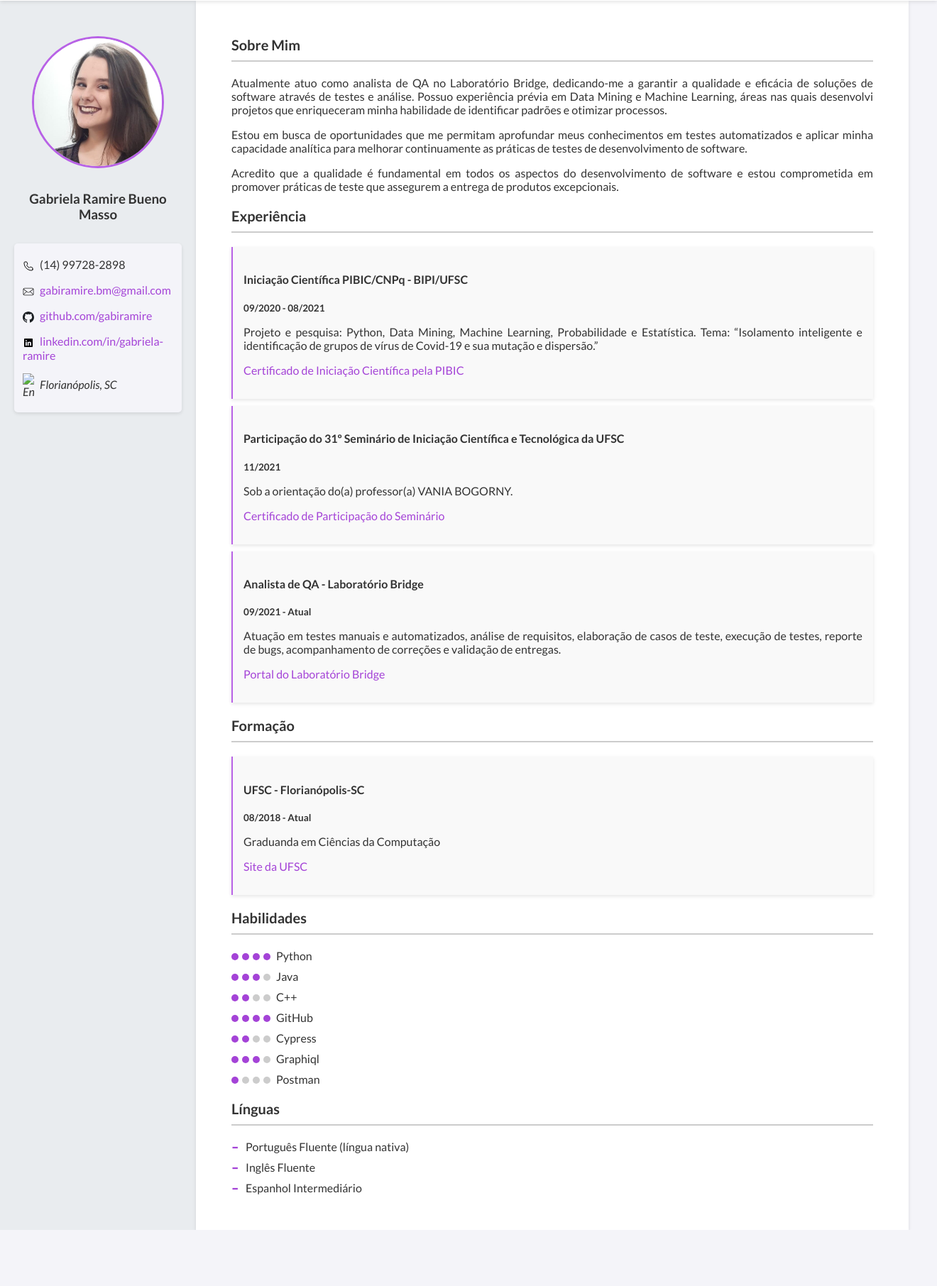
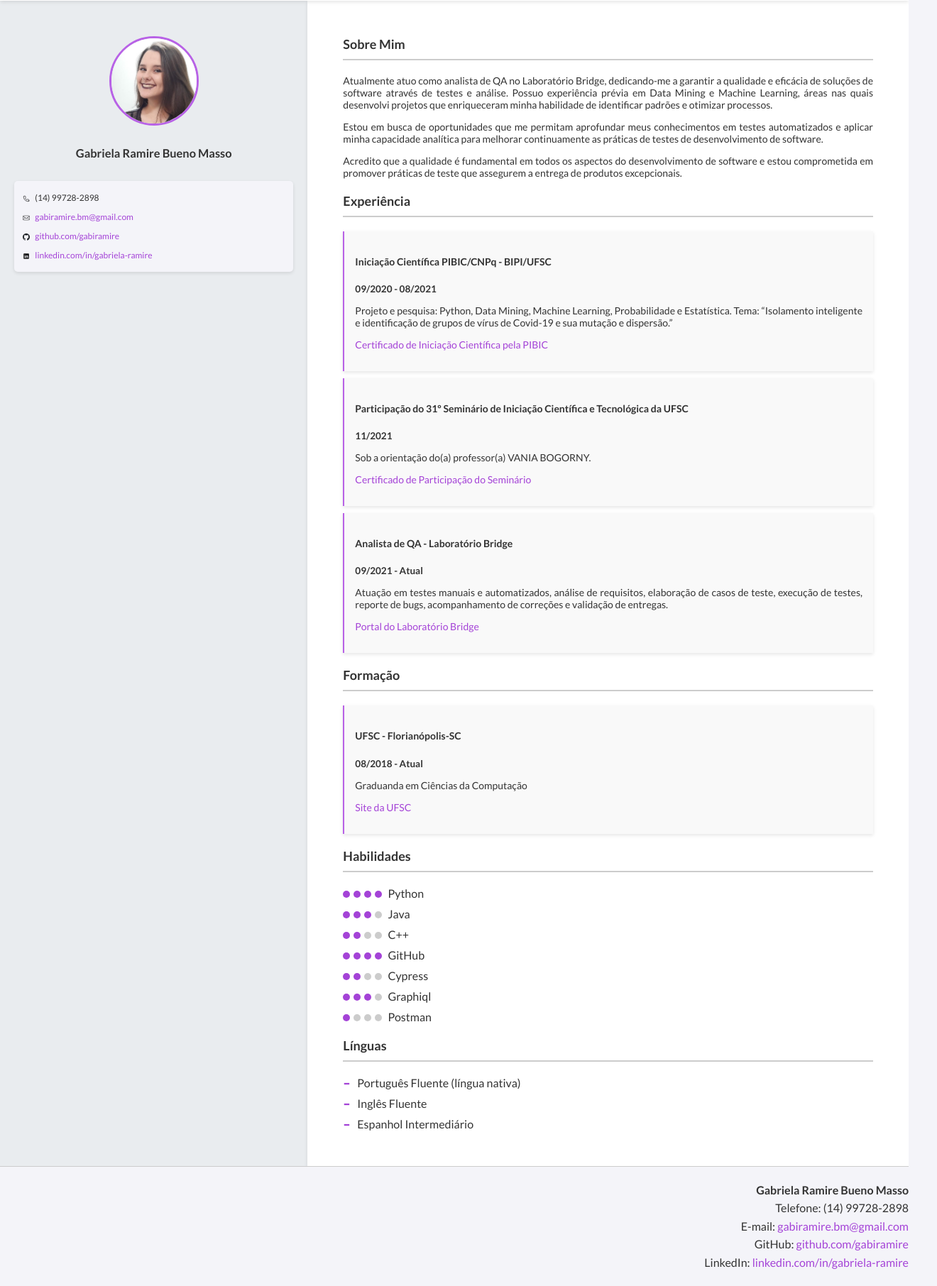
Before and after one commit to gabiramire/CV, a plain HTML site: page index.html in a window 1280 px wide. Shown: the part 58-1870 px from the top of the page at 71% size, 1320 px wide, since content can reach past the window. Before the commit the page ends 1791 px from the top, so only its background shows below. Drawn offline with Linux system fonts and the light colour scheme.

Commit message:
Ajustes finais

```diff
--- a/index.html
+++ b/index.html
@@ -45,13 +45,6 @@
                         <img id="icon-contacts" src="src/linkedin.svg" alt="LinkedIn">
                         <a href="https://www.linkedin.com/in/gabriela-ramire-10aa3323a/" target="_blank">linkedin.com/in/gabriela-ramire</a>
                     </p>
-                </class>
-                    <address>
-                        <p>
-                            <img id="icon-contacts" src="src/location.svg" alt="Endereço">
-                            Florianópolis, SC
-                        </p>
-                    </address>
                 </div>
             </aside>
             <main>
@@ -151,4 +144,13 @@
                 </section>
             </div>
             </main>
+            <footer>
+                <address>
+                    <strong>Gabriela Ramire Bueno Masso</strong><br>
+                    Telefone: (14) 99728-2898<br>
+                    E-mail: <a href="mailto:gabiramire.bm@gmail.com">gabiramire.bm@gmail.com</a><br>
+                    GitHub: <a href="https://github.com/gabiramire" target="_blank">github.com/gabiramire</a><br>
+                    LinkedIn: <a href="https://www.linkedin.com/in/gabriela-ramire-10aa3323a/" target="_blank">linkedin.com/in/gabriela-ramire</a><br>
+                </address>
+            </footer>
 </html>
--- a/style.css
+++ b/style.css
@@ -1,4 +1,4 @@
-
+/* Body */
 body {
     font-family: "Lato", sans-serif;
     background-color: #f4f4f9;
@@ -11,6 +11,7 @@ body {
     min-height: 100vh;
 }
 
+/* Estilização dos links */
 a {
     text-decoration: none;
     color: #a443d7;
@@ -30,6 +31,7 @@ a:active {
     background-color: #bb62eb;
 }
 
+/* Header */
 header {
     width: 100%;
     background-color: #ffffff;
@@ -39,6 +41,7 @@ header {
     z-index: 1000;
 }
 
+/* Barra de navegação */
 nav ul {
     list-style-type: none;
     padding: 0;
@@ -57,18 +60,18 @@ nav ul li a {
     transition: color 0.3s;
 }
 
-/* nav ul li a:hover {
-    color: #a443d7;
-} */
-
 #nav-item:hover{
     color:#a443d7;
     background-color: #ffffff;
 }
 
+#nav-item:active{
+    color:#ffffff;
+    background-color: #e0d4f7;
+}
 
-
-
+/* Ajustando Aside e Main em um Container */
+/* Aqui utilizei o display */
 
 .container {
     display: flex;
@@ -76,6 +79,7 @@ nav ul li a {
     width: 100%;
 }
 
+/* Início Aside */
 aside {
     flex: 1;
     position: static;
@@ -116,6 +120,7 @@ img {
     border: 3px solid #b862e6;
 }
 
+/* Início Main */
 main {
     flex: 4;
     padding: 30px;
@@ -124,6 +129,7 @@ main {
     box-shadow: 0 2px 5px rgba(0,0,0,0.1);
 }
 
+/* Seções do Main */
 
 #sobre-mim, #experiencia, #formacao, #habilidades, #linguas {
     padding: 0 20px;
@@ -154,6 +160,8 @@ main {
     margin-bottom: 10px;
 }
 
+/* Cria bolinhas do nível das habilidades: */
+
 .skill-level {
     display: inline-block; /* As bolinhas ficarão na mesma linha que o texto da habilidade */
 }
@@ -172,32 +180,33 @@ main {
 }
 
 #linguas ul {
-    list-style-type: none; /* Remove os marcadores padrão */
+    list-style-type: none;
     padding: 0;
 }
 
 #linguas li {
-    font-size: 16px; /* Tamanho do texto */
-    margin-bottom: 10px; /* Espaçamento entre itens */
-    position: relative; /* Necessário para posicionamento do marcador personalizado */
-    padding-left: 20px; /* Espaço para o marcador personalizado */
+    font-size: 16px;
+    margin-bottom: 10px;
+    position: relative;
+    padding-left: 20px;
 }
 
 #linguas li:before {
-    content: "-"; /* Marcador personalizado */
-    color: #a443d7; /* Cor roxa */
-    font-size: 30px; /* Tamanho do marcador */
-    position: absolute; /* Posicionamento absoluto dentro do li */
-    left: 0; /* Alinha à esquerda */
-    top: -10px; /* Ajuste fino da posição vertical */
+    content: "-";
+    color: #a443d7;
+    font-size: 30px;
+    position: absolute;
+    left: 0;
+    top: -10px;
 }
 
+/* Estilização de Cabeçalhos */
 
 h2 {
     font-size: 20px;
-    padding-bottom: 10px; /* Espaço entre o texto e a linha */
-    border-bottom: 2px solid #ccc; /* Cor e espessura da linha */
-    margin-bottom: 20px; /* Espaço após a linha */
+    padding-bottom: 10px;
+    border-bottom: 2px solid #ccc;
+    margin-bottom: 20px;
 }
 
 h5 {
@@ -205,8 +214,26 @@ h5 {
     margin-bottom: 10px;
 }
 
+/* Footer */
 
-@media (max-width: 700px) {
+footer {
+    flex-direction: row;
+    background-color: #f4f4f9;
+    color: #333;
+    text-align: right;
+    padding: 20px 0;
+    font-size: 16px;
+    border-top: 1px solid #ccc;
+}
+
+footer address {
+    font-style: normal;
+    line-height: 1.6;
+}
+
+/* Ajustar para mobile: está funcionando para a maioria das opções pelo Google Chrome */
+
+@media (max-width: 767px) {
 
     header {
         padding: 10px 0;
@@ -234,6 +261,7 @@ h5 {
         height: auto;
     }
 
+    /* decidi deixar o aside expandido na versão mobile, ficou mais bonito */
     aside{
         font-size: 12px;
         width: 100%;
@@ -254,4 +282,58 @@ h5 {
     h2 {
         font-size: 16px;
     }
+
+    #habilidades ul li,#linguas ul li {
+        font-size: 14px;
+    }
+
 }
+
+/* Ajustar para IPad e Tablet */
+@media screen and (min-width: 768px) and (max-width: 1366px){
+
+    header {
+        padding: 10px 0;
+    }
+    .container {
+        display: flex;
+    }
+
+    aside{
+        flex:1;
+        font-size: 14px;
+        width: 20%;
+    }
+
+    #img-perfil {
+        width: 120px;
+        height: auto;
+    }
+
+    .contacts{
+        font-size: 12px;
+    }
+
+    #icon-contacts{
+        width: 10px;
+        text-align: center;
+        margin-right: 5px;
+        display: inline-block;
+        vertical-align: middle;
+    }
+
+    main {
+        flex:2;
+        font-size: 14px;
+        width: 80%;
+    }
+
+    h2 {
+        font-size: 18px;
+    }
+
+    #habilidades ul li,#linguas ul li {
+        font-size: 16px;
+    }
+
+}
```
Also changed, not shown: html_dict.html (+88 -15 lines).
